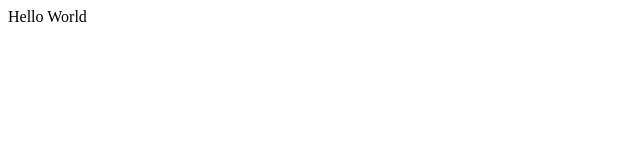
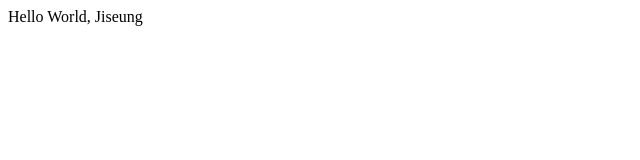
Before and after one commit to jsg1504/opentutorials-jiseung10, a plain HTML site: page index.html in a window 1280 px wide. Shown: the full height of the page, 0-640 px from the left. Drawn offline with Linux system fonts and the light colour scheme.

Commit message:
change index.html

```diff
--- a/index.html
+++ b/index.html
@@ -19,6 +19,6 @@
 	</head>
 
 	<body>
-		Hello World
+		Hello World, Jiseung
 	</body>
 </html>
```
